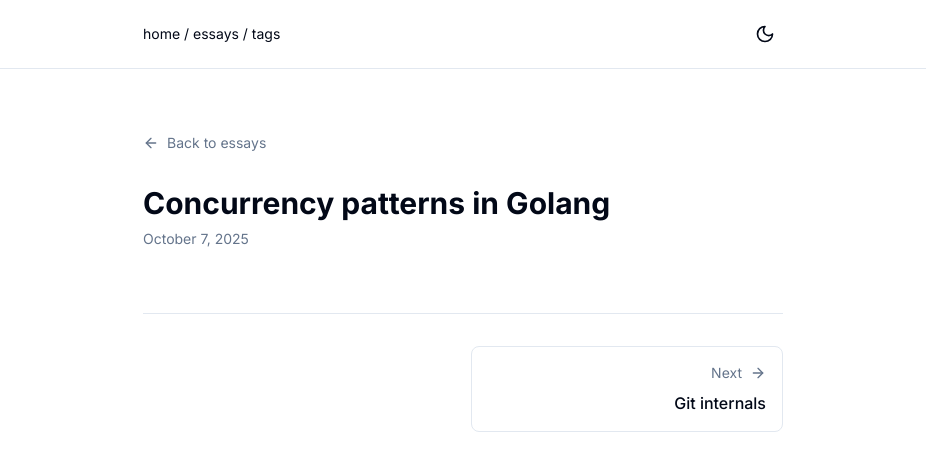
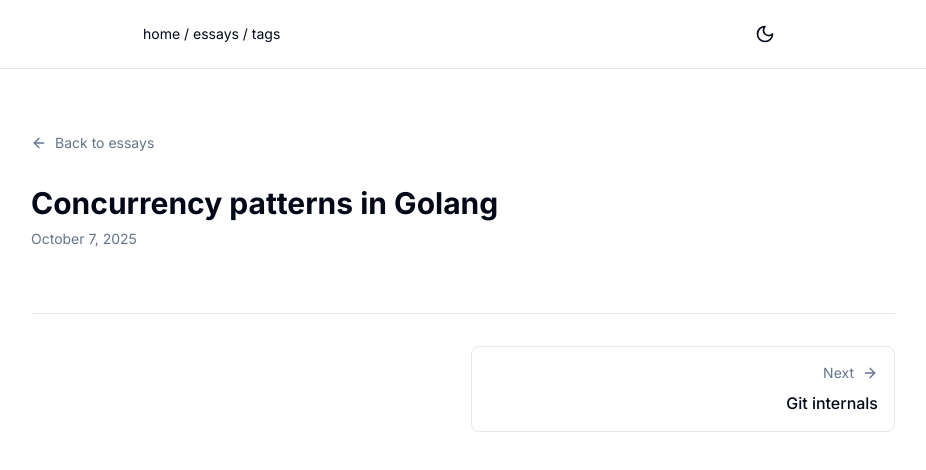
Before and after one commit to amiosamu/amiosamu.github.io, a Next.js app: page /essays/concurrency-patterns-in-golang in a window 1280 px wide. Shown: the top 470 px of the page, without its empty margins (177-1103 px from the left). Built offline with nearby package versions, Linux system fonts and the light colour scheme.

Commit message:
fix: make content wider

```diff
--- a/app/essays/[slug]/page.tsx
+++ b/app/essays/[slug]/page.tsx
@@ -45,7 +45,7 @@
 
   return (
     <>
-      <div className="container mx-auto px-4 py-16 max-w-2xl">
+      <div className="container mx-auto px-4 py-16 max-w-4xl">
         <Link
           href="/essays/"
           className="inline-flex items-center gap-2 text-sm text-muted-foreground hover:text-foreground transition-colors mb-8 group"
```
